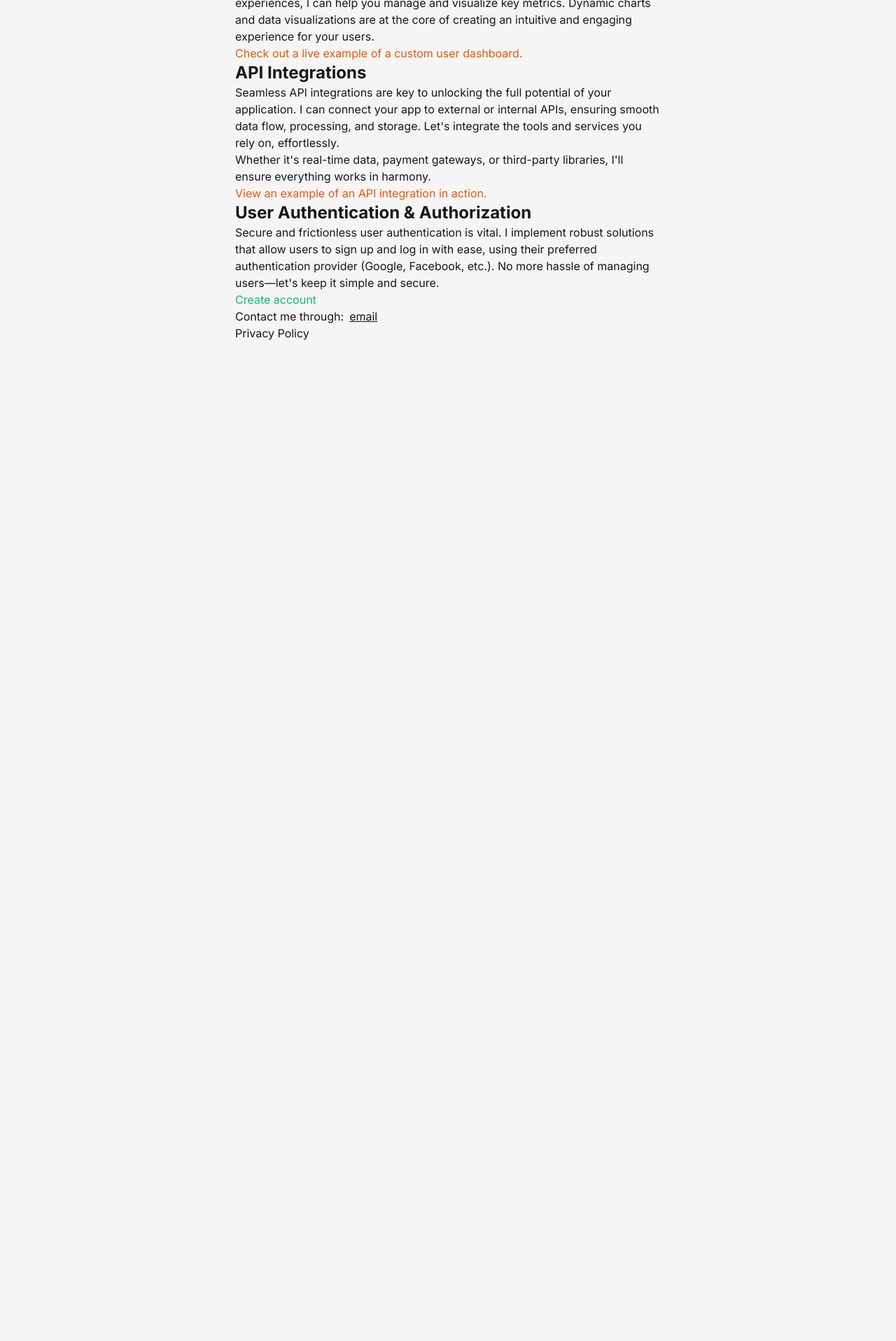
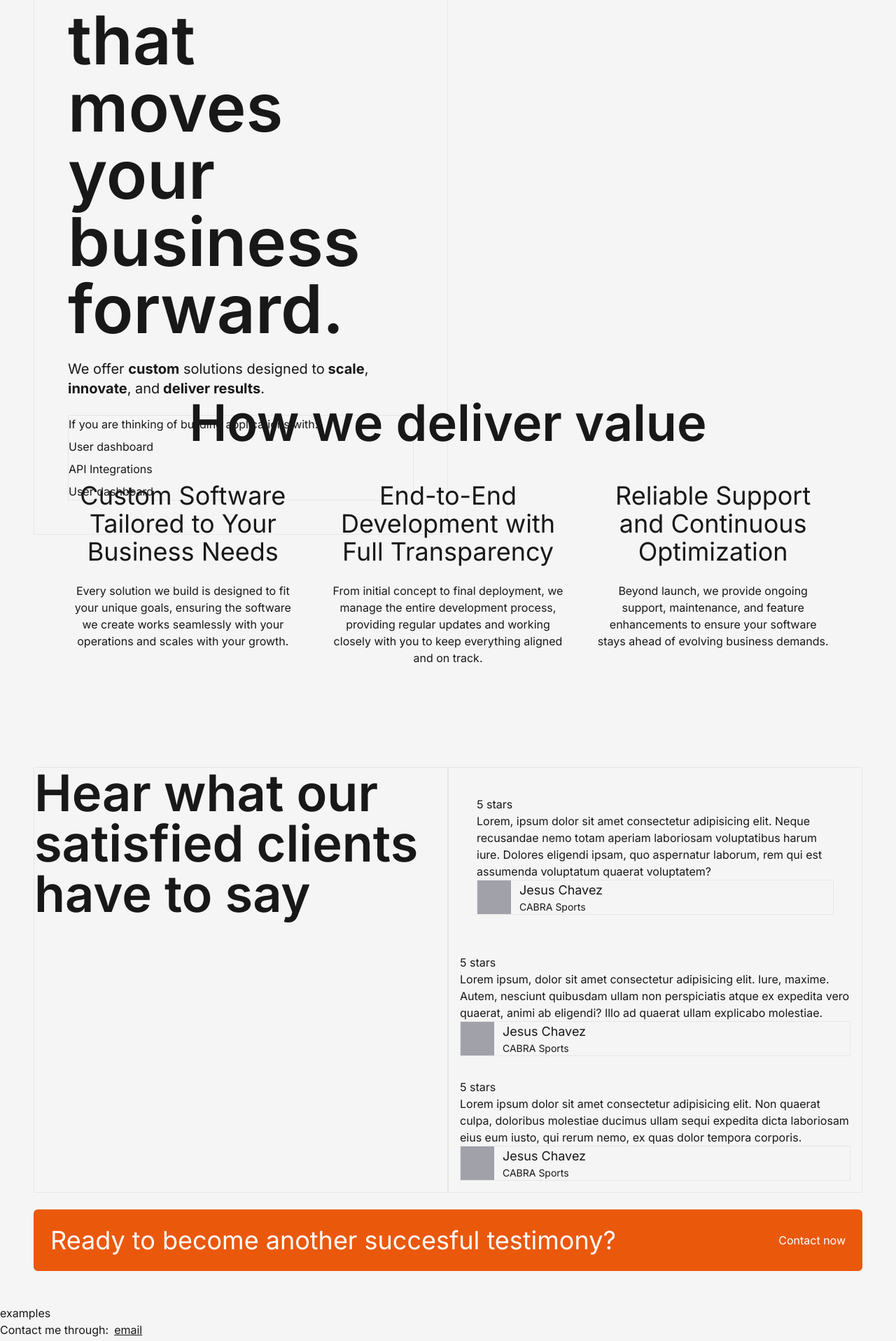
Before and after one commit to mar-cial/cv, a Next.js app: page / in a window 1280 px wide. Shown: the part 280-2196 px from the top of the page at 70% size. Before the commit the page ends 800 px from the top, so only its background shows below. Built offline with nearby package versions, Linux system fonts and the light colour scheme; no server answers.

Commit message:
designing the homepage

```diff
--- a/src/app/layout.tsx
+++ b/src/app/layout.tsx
@@ -1,7 +1,7 @@
 import type { Metadata } from "next";
 import { Inter } from "next/font/google";
 import "./globals.css";
-import Link from "next/link";
+import Footer from "@/components/footer";
 
 const inter = Inter({ subsets: ["latin"] });
 
@@ -17,30 +17,9 @@ export default function RootLayout({
 }>) {
     return (
         <html lang="en">
-            <body
-                className={`${inter.className} p-4 container mx-auto max-w-screen-sm`}
-            >
-                <nav className="flex flex-col">
-                    <Link href="/" className="hover:underline">
-                        Home
-                    </Link>
-                    <Link href="/dashboard" className="hover:underline">
-                        Example dashboard
-                    </Link>
-                    <Link href="/integrations" className="hover:underline">
-                        API Integrations
-                    </Link>
-                </nav>
+            <body className={`${inter.className} `}>
                 {children}
-                <footer>
-                    <div className="flex gap-2">
-                        <div>Contact me through:</div>
-                        <a href="mailto:cesar@marcialdev.com" className="underline">
-                            email
-                        </a>
-                    </div>
-                    <Link href="/privacy-policy">Privacy Policy</Link>
-                </footer>
+                <Footer />
             </body>
         </html>
     );
--- a/src/app/page.tsx
+++ b/src/app/page.tsx
@@ -1,90 +1,152 @@
-import PageHeader from "@/components/user/page-header";
 import Link from "next/link";
 import { auth, signIn, signOut } from "./auth";
 import { Suspense } from "react";
+import { Hero } from "@/components/hero";
 
-export default function Page() {
+function Value() {
     return (
-        <main>
-            <PageHeader
-                title={
-                    "Let’s bring your ideas to life. Together, we’ll build the perfect application."
-                }
-            />
-
-            <section>
-                <header>
-                    <h2 className="text-2xl font-bold">User Dashboards</h2>
+        <section className="p-12">
+            <header className="text-center">
+                <h2 className="text-7xl font-semibold">How we deliver value</h2>
             </header>
 
-                <article>
+            <section className="grid gap-12 p-12 xl:grid-cols-3">
+                <article className="flex flex-col gap-6">
+                    <header className="text-center">
+                        <h3 className="text-4xl">
+                            Custom Software Tailored to Your Business Needs
+                        </h3>
+                    </header>
+                    <div className="text-center">
                         <p>
-                        I specialize in building user-friendly dashboards that bring data to
-                        life. Whether it&apos;s creating user profiles, tracking activity,
-                        or providing personalized experiences, I can help you manage and
-                        visualize key metrics. Dynamic charts and data visualizations are at
-                        the core of creating an intuitive and engaging experience for your
-                        users.
+                            Every solution we build is designed to fit your unique goals,
+                            ensuring the software we create works seamlessly with your
+                            operations and scales with your growth.
                         </p>
-
-                    <div>
-                        <Link href="/dashboard" className="text-orange-600 hover:underline">
-                            Check out a live example of a custom user dashboard.
-                        </Link>
+                    </div>
+                </article>
+                <article className="flex flex-col gap-6">
+                    <header className="text-center">
+                        <h3 className="text-4xl">
+                            End-to-End Development with Full Transparency
+                        </h3>
+                    </header>
+                    <div className="text-center">
+                        <p>
+                            From initial concept to final deployment, we manage the entire
+                            development process, providing regular updates and working closely
+                            with you to keep everything aligned and on track.
+                        </p>
+                    </div>
+                </article>
+                <article className="flex flex-col gap-6">
+                    <header className="text-center">
+                        <h3 className="text-4xl">
+                            Reliable Support and Continuous Optimization
+                        </h3>
+                    </header>
+                    <div className="text-center">
+                        <p>
+                            Beyond launch, we provide ongoing support, maintenance, and
+                            feature enhancements to ensure your software stays ahead of
+                            evolving business demands.
+                        </p>
                     </div>
                 </article>
             </section>
+        </section>
+    );
+}
 
+function Clients() {
+    return (
+        <section className="flex flex-col gap-6 p-12 min-h-screen">
+            <section className="grid flex-1 xl:grid-cols-2">
+                <section className="border">
                     <section>
-                <header>
-                    <h2 className="text-2xl font-bold">API Integrations</h2>
+                        <header className="">
+                            <h2 className="text-7xl font-semibold">
+                                Hear what our satisfied clients have to say
+                            </h2>
                         </header>
+                    </section>
+                </section>
 
-                <article>
-                    <p>
-                        Seamless API integrations are key to unlocking the full potential of
-                        your application. I can connect your app to external or internal
-                        APIs, ensuring smooth data flow, processing, and storage. Let&apos;s
-                        integrate the tools and services you rely on, effortlessly.
-                    </p>
+                <section className="flex flex-col gap-4">
+                    <section className="border">
+                        <article className="flex flex-col p-10">
+                            <div>
+                                <div>5 stars</div>
+                            </div>
+                            <div>
+                                Lorem, ipsum dolor sit amet consectetur adipisicing elit. Neque
+                                recusandae nemo totam aperiam laboriosam voluptatibus harum
+                                iure. Dolores eligendi ipsam, quo aspernatur laborum, rem qui
+                                est assumenda voluptatum quaerat voluptatem?
+                            </div>
 
-                    <p>
-                        Whether it&apos;s real-time data, payment gateways, or third-party
-                        libraries, I&apos;ll ensure everything works in harmony.
-                    </p>
+                            <header className="flex gap-3 border">
+                                <div>
+                                    <div className="w-12 h-12 bg-zinc-400"></div>
+                                </div>
+                                <div>
+                                    <h4 className="text-lg">Jesus Chavez</h4>
+                                    <p className="text-sm">CABRA Sports</p>
+                                </div>
+                            </header>
+                        </article>
+                        <article className="flex flex-col p-4">
+                            <div>
+                                <div>5 stars</div>
+                            </div>
+                            <div>
+                                Lorem ipsum, dolor sit amet consectetur adipisicing elit. Iure,
+                                maxime. Autem, nesciunt quibusdam ullam non perspiciatis atque
+                                ex expedita vero quaerat, animi ab eligendi? Illo ad quaerat
+                                ullam explicabo molestiae.
+                            </div>
 
+                            <header className="flex gap-3 border">
                                 <div>
-                        <Link
-                            href="/integrations"
-                            className="text-orange-600 hover:underline"
-                        >
-                            View an example of an API integration in action.
-                        </Link>
+                                    <div className="w-12 h-12 bg-zinc-400"></div>
                                 </div>
+                                <div>
+                                    <h4 className="text-lg">Jesus Chavez</h4>
+                                    <p className="text-sm">CABRA Sports</p>
+                                </div>
+                            </header>
+                        </article>
+                        <article className="flex flex-col p-4">
+                            <div>
+                                <div>5 stars</div>
+                            </div>
+                            <div>
+                                Lorem ipsum dolor sit amet consectetur adipisicing elit. Non
+                                quaerat culpa, doloribus molestiae ducimus ullam sequi expedita
+                                dicta laboriosam eius eum iusto, qui rerum nemo, ex quas dolor
+                                tempora corporis.
+                            </div>
+
+                            <header className="flex gap-3 border">
+                                <div>
+                                    <div className="w-12 h-12 bg-zinc-400"></div>
+                                </div>
+                                <div>
+                                    <h4 className="text-lg">Jesus Chavez</h4>
+                                    <p className="text-sm">CABRA Sports</p>
+                                </div>
+                            </header>
                         </article>
                     </section>
-
-            <section>
-                <header>
-                    <h2 className="text-2xl font-bold">
-                        User Authentication &amp; Authorization
-                    </h2>
-                </header>
-
-                <article>
-                    <p>
-                        Secure and frictionless user authentication is vital. I implement
-                        robust solutions that allow users to sign up and log in with ease,
-                        using their preferred authentication provider (Google, Facebook,
-                        etc.). No more hassle of managing users—let&apos;s keep it simple
-                        and secure.
-                    </p>
-                    <Suspense fallback={<div>Loading</div>}>
-                        <Login />
-                    </Suspense>
-                </article>
                 </section>
-        </main>
+            </section>
+            <section className="flex col-span-2 justify-between items-center p-6 text-white bg-orange-600 rounded-md">
+                <div className="text-4xl">
+                    Ready to become another succesful testimony?
+                </div>
+                <div>Contact now</div>
+            </section>
+        </section>
     );
 }
 
@@ -130,3 +192,20 @@ async function Login() {
         </div>
     );
 }
+
+function Examples() {
+    return <section>examples</section>;
+}
+export default function Page() {
+    return (
+        <main>
+            <Hero />
+
+            <Value />
+
+            <Clients />
+
+            <Examples />
+        </main>
+    );
+}
--- /dev/null
+++ b/src/components/footer.tsx
@@ -0,0 +1,15 @@
+import Link from "next/link";
+
+export default function Footer() {
+    return (
+        <footer>
+            <div className="flex gap-2">
+                <div>Contact me through:</div>
+                <a href="mailto:cesar@marcialdev.com" className="underline">
+                    email
+                </a>
+            </div>
+            <Link href="/privacy-policy">Privacy Policy</Link>
+        </footer>
+    );
+}
--- /dev/null
+++ b/src/components/hero.tsx
@@ -0,0 +1,28 @@
+import Link from "next/link";
+
+export function Hero() {
+    return (
+        <section className="grid p-12 h-screen xl:grid-cols-2">
+            <header className="flex flex-col gap-6 border xl:p-12">
+                <h1 className="font-semibold xl:text-8xl">
+                    Building software that moves your business forward.
+                </h1>
+
+                <p className="text-xl">
+                    We offer <strong>custom</strong> solutions designed to
+                    <strong> scale</strong>,<strong> innovate</strong>, and
+                    <strong> deliver results</strong>.
+                </p>
+
+                <section className="flex flex-col gap-2 border">
+                    <p>If you are thinking of building applications with:</p>
+                    <ul className="flex flex-col gap-2">
+                        <Link href="/dashboard">User dashboard</Link>
+                        <Link href="/integrations">API Integrations</Link>
+                        <Link href="/dashboard">User dashboard</Link>
+                    </ul>
+                </section>
+            </header>
+        </section>
+    );
+}
--- /dev/null
+++ b/src/components/navigation.tsx
@@ -0,0 +1,27 @@
+import Link from "next/link";
+
+export default function Navigation() {
+    return (
+        <nav className="grid grid-cols-3">
+            <div>
+                <Link href="/" className="font-mono font-semibold hover:underline">
+                    bandr.
+                </Link>
+            </div>
+            <div className="flex gap-4 justify-center items-center">
+                <Link href="/dashboard" className="hover:underline">
+                    Example dashboard
+                </Link>
+                <Link href="/integrations" className="hover:underline">
+                    API Integrations
+                </Link>
+            </div>
+
+            <div className="flex justify-end">
+                <a className="px-4 bg-orange-600" href="mailto:cesar@bandr.com">
+                    Contact
+                </a>
+            </div>
+        </nav>
+    );
+}
```
Lines whose indentation alone changed are shown as unchanged.
